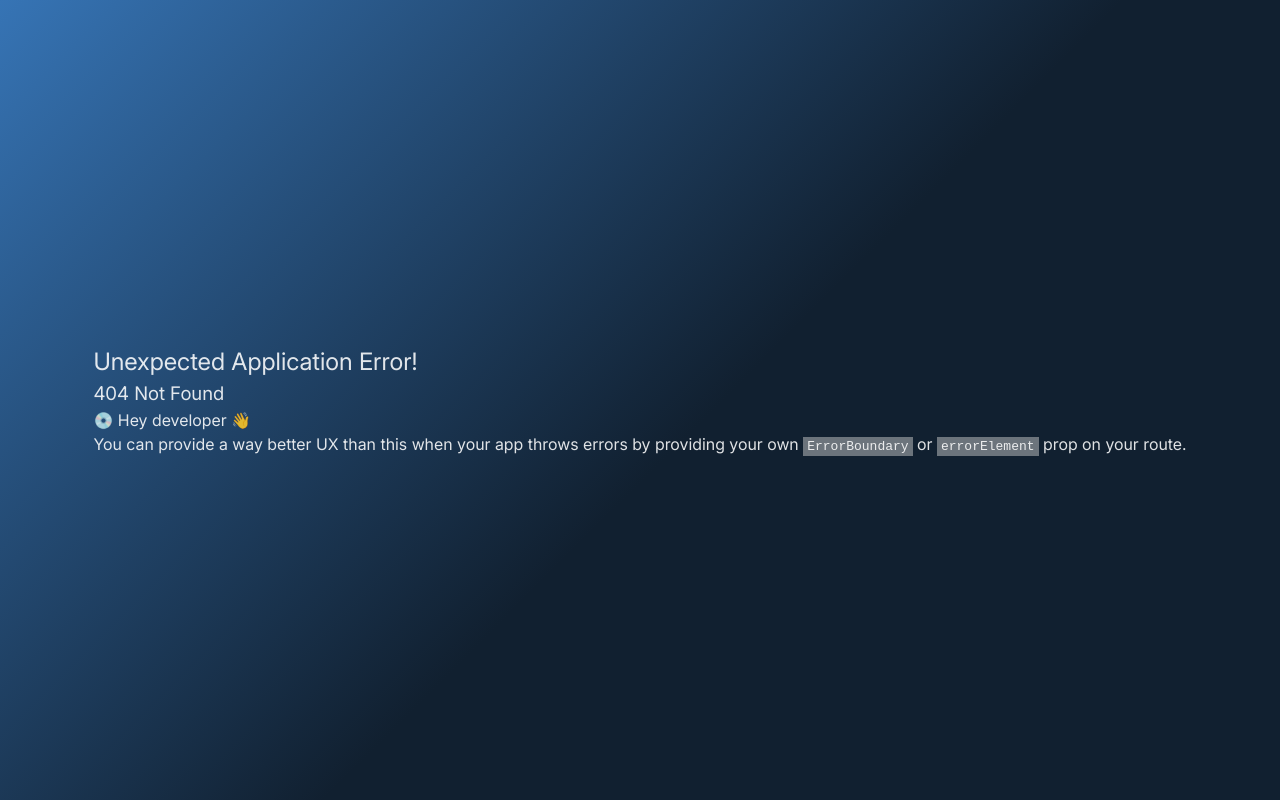
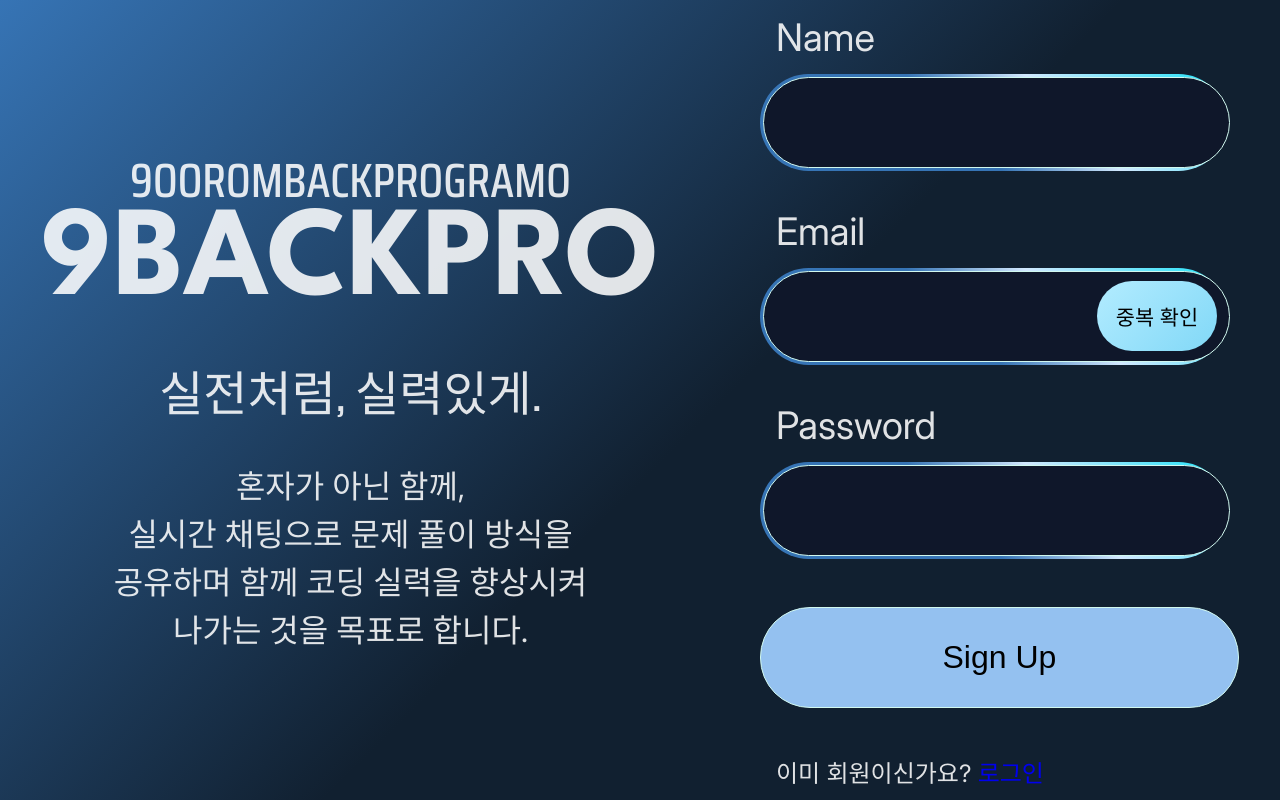
Before and after one commit to PrograMemo-Groom/900pro-fe, a React (Vite) app: page /signup in a window 1280 px wide. Before the commit this address had no page. Built offline with nearby package versions, Linux system fonts and the light colour scheme; no server answers.

Commit message:
style: 회원가입 페이지 sample 추가
ref: #18

```diff
--- a/src/pages/login/Login.tsx
+++ b/src/pages/login/Login.tsx
@@ -57,7 +57,7 @@ const Login: React.FC<LoginProps> = ({initialValues}) => {
             </div>
             <button type="submit">Sign in</button>
             <div className={styles.checkAuth}>
-                <p><strong>Don’t have an account?</strong> <span>Sign up</span></p>
+                <p><strong>Don’t have an account?</strong> <a href="/signup"><span>Sign up</span></a></p>
                 <a href="/find"><p>Forgot Password</p></a>
             </div>
         </form>
--- /dev/null
+++ b/src/pages/signUp/SignUp.tsx
@@ -0,0 +1,70 @@
+import React, {useState} from 'react';
+import styles from "@/css/login/Auth.module.scss";
+import { SignUpFormValues, SignUpProps } from '@/pages/login/Login.interface.ts';
+import Landing from '@/pages/common/Landing.tsx';
+// import axios from "axios";
+// import type { AxiosResponse } from 'axios';
+
+const SignUp: React.FC<SignUpProps> = ({initialValues}) => {
+  const [form, setForm] = useState<SignUpFormValues>({
+    name: initialValues?.name || "",
+    email: initialValues?.email || "",
+    password: initialValues?.password || ""
+  })
+  const handleOnSubmit = (e: React.FormEvent) => {
+    e.preventDefault();
+    console.log("form 실행", form);
+  }
+  const handleOnChange = (e: React.FormEvent) => {
+    const {id, value} = e.target;
+    setForm((prevState) => ({
+      ...prevState,
+      [id]: value,
+    }));
+  }
+
+  return (
+    <div className={styles.container}>
+      <Landing />
+      <form className={styles.loginForm} onSubmit={handleOnSubmit}>
+        <div className={styles.inputForm}>
+          <label htmlFor="name">Name</label>
+          <div className={styles.gradientBorder}>
+            <input type="text" id="name"
+                   onChange={(e) => handleOnChange(e)}
+              // placeholder="name 을 입력해주세요"
+                   value={form.name}
+            />
+          </div>
+        </div>
+        <div className={styles.inputForm}>
+          <label htmlFor="email">Email</label>
+          <div className={styles.gradientBorder}>
+            <input type="text" id="email"
+                   onChange={(e) => handleOnChange(e)}
+              // placeholder="email 을 입력해주세요"
+                   value={form.email}
+            />
+            <button type="button">중복 확인</button>
+          </div>
+        </div>
+        <div className={styles.inputForm}>
+          <label htmlFor="password">Password</label>
+          <div className={styles.gradientBorder}>
+            <input type="password" id="password"
+                   onChange={(e) => handleOnChange(e)}
+              // placeholder="password 를 입력해주세요"
+                   value={form.password}
+            />
+          </div>
+        </div>
+        <button type="submit">Sign Up</button>
+        <div className={styles.checkAuth}>
+          <p><strong>이미 회원이신가요?</strong> <a href="/"><span>로그인</span></a></p>
+        </div>
+      </form>
+    </div>
+  );
+};
+
+export default SignUp;
--- a/src/router/index.tsx
+++ b/src/router/index.tsx
@@ -4,6 +4,7 @@ import Login from '@/pages/login/Login.tsx';
 // import CodingTestPage from '@/pages/CodingTest/CodingTestPage';
 import Chat from '@/pages/history/Chat.tsx';
 import ResetPassword from '@/pages/resetPassword/ResetPassword.tsx';
+import SignUp from '@/pages/signUp/SignUp.tsx';
 
 // 라우터 설정
 const router = createBrowserRouter([
@@ -18,6 +19,10 @@ const router = createBrowserRouter([
       {
         path: '/find',
         element: <ResetPassword />,
+      },
+      {
+        path: '/signup',
+        element: <SignUp />,
       },
       // {
       //   path: '/coding-test',
```
Also changed, not shown: src/pages/login/Login.interface.ts (+9 -2 lines).
